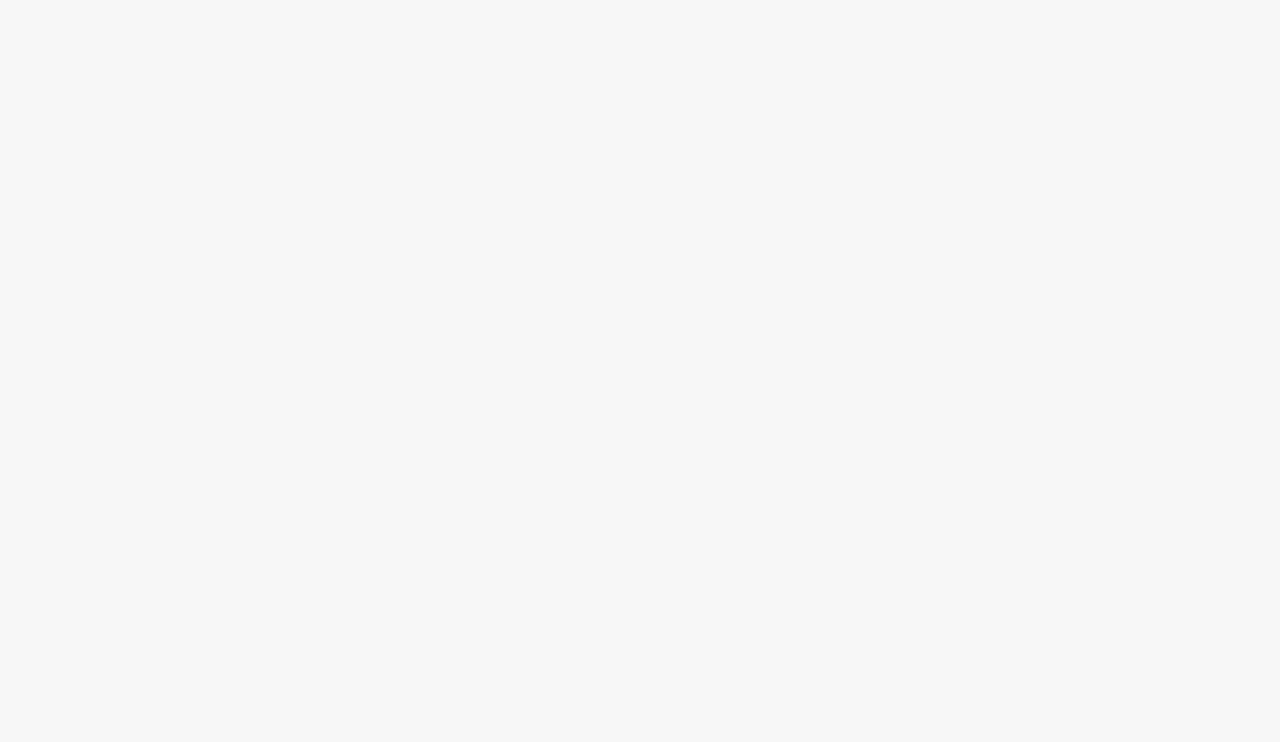
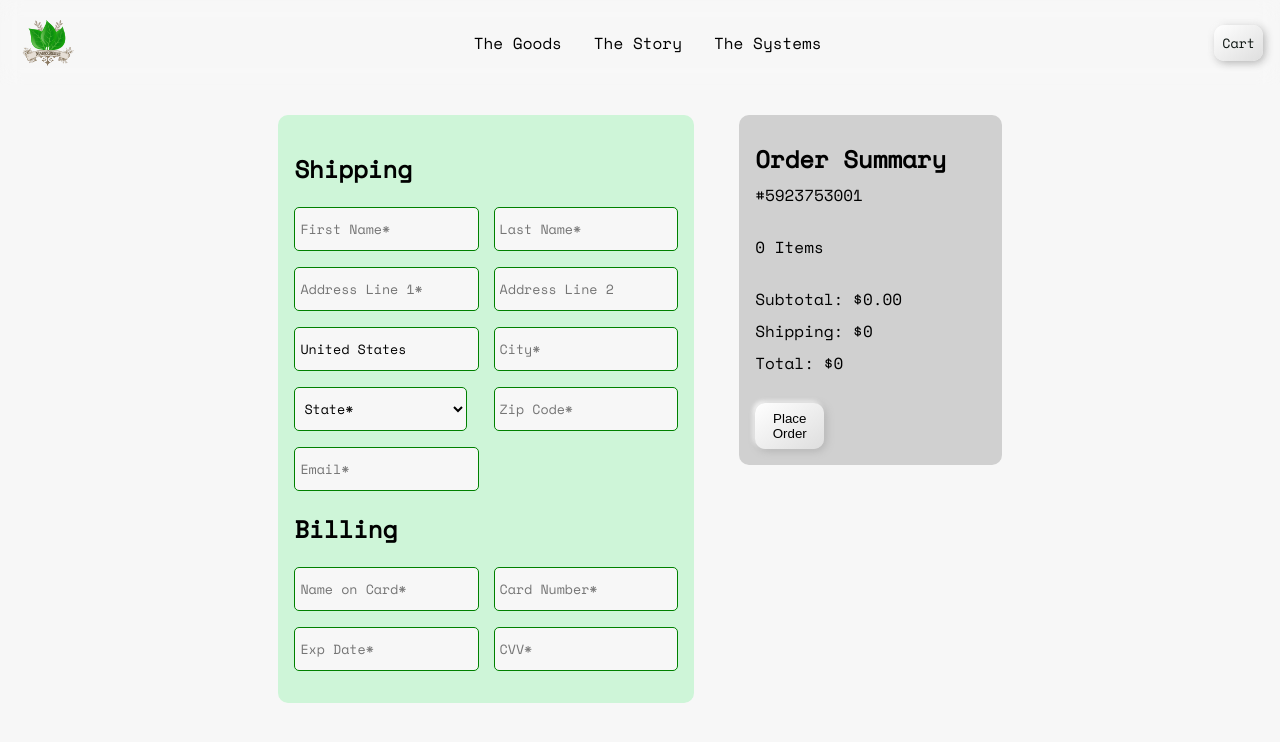
Before and after one commit to xhillman/magicgreens, a React (Vite) app: page /checkout in a window 1280 px wide. Before the commit this address had no page. Shown: the top 742 px of the page. Built offline with nearby package versions, Linux system fonts and the light colour scheme; a web font is replaced by a local one.

Commit message:
add checkout page

```diff
--- a/src/App.tsx
+++ b/src/App.tsx
@@ -3,7 +3,7 @@
 import About from './components/About'
 import Systems from './components/Systems'
 import Products from './components/Products'
-import Cart from './components/Cart'
+import Checkout from './components/Checkout'
 
 import './app.css'
 
@@ -11,11 +11,12 @@
 
   return (
     <Routes>
-      {/* <Cart /> */}
       <Route path="/" element={<Home />} />
       <Route path="/thestory" element={<About />}/>
       <Route path="/thesystems" element={<Systems />} />
       <Route path="/thegoods" element={<Products />} />
+      <Route path="/checkout" element={<Checkout />} />
+      <Route path="*" element={<Navigate to="/" />} />
     </Routes>
   )
 }
--- a/src/components/Cart/cart.css
+++ b/src/components/Cart/cart.css
@@ -46,3 +46,10 @@
   color: rgb(15, 22, 14);
   margin-bottom: 0;
 }
+
+.checkout-link {
+  text-decoration: none;
+  color:rgb(15, 22, 14);
+  font-size: 1rem;
+  padding: 0.5rem;
+}
--- a/src/components/Cart/index.tsx
+++ b/src/components/Cart/index.tsx
@@ -29,9 +29,9 @@
     return total + (item.price * item.quantity);
   }, 0).toFixed(2);
 
-  const taxAmount = +itemTotal * 0.0625;
+  const shippingCost = +itemTotal * 0.09;
 
-  const grandTotal = +itemTotal + +taxAmount;
+  const grandTotal = +itemTotal + +shippingCost;
 
   useEffect(() => {
   }, [stateCartItems])
@@ -58,10 +58,9 @@
       }
       <div className='price-breakdown'>
         <p>Subtotal: {formatter.format(itemTotal)}</p>
-        <p>Shipping: $0.00</p>
-        <p>Tax: {formatter.format(taxAmount)}</p>
+        <p>Shipping: {formatter.format(shippingCost)}</p>
         <p className='grand-total'>Order Total: {formatter.format(grandTotal)}</p>
-        <button className='checkout-button'>Checkout</button>
+        <button className='checkout-button'><a className="checkout-link" href="/checkout">Checkout</a></button>
       </div>
     </div>
   )
--- /dev/null
+++ b/src/components/Checkout/checkout.css
@@ -0,0 +1,103 @@
+.checkout {
+  display: flex;
+  justify-content: center;
+  align-items: center;
+  font-family: 'Space Mono', monospace;
+  margin-top: 30px;
+}
+
+.checkout-form {
+  width: 60%;
+  display: flex;
+  justify-content: space-around;
+}
+
+.customer-info {
+  width: 50%;
+  background-color: rgb(206, 245, 216);
+  padding: 1rem;
+  border-radius: 10px;
+}
+
+.checkout-form-row {
+  display: flex;
+  justify-content: space-between;
+  align-items: center;
+  margin-bottom: 2vh;
+}
+
+.checkout-form-row > * {
+  width: 45%;
+  height: 2rem;
+  border: 1px solid green;
+  padding: 5px;
+  border-radius: 5px;
+  font-family: 'Space Mono', monospace;
+  background: #f7f7f7;
+}
+
+.checkout-form-row > *:focus {
+  outline: none;
+  border: 3px solid rgb(16, 46, 16);
+}
+
+.checkout-form-row select {
+  height: 2.7rem;
+}
+
+.order-info {
+  display: flex;
+  flex-direction: column;
+  height: fit-content;
+  width: 30%;
+  background-color: rgb(208, 208, 208);
+  padding: 1rem;
+  border-radius: 10px;
+}
+
+.summary-heading {
+  line-height: 1rem;
+}
+
+.order-summary {
+  display: flex;
+  /* align-items: flex-end; */
+  flex-direction: column;
+  width: 100%;
+}
+
+.totals {
+  line-height: 1rem;
+}
+
+.order-btn {
+  width: 30%;
+  border: none;
+  border-radius: 10px;
+  background: linear-gradient(145deg, #ffffff, #dedede);
+  box-shadow: 2px 2px 8px #b2b2b2,
+    -2px -2px 4px #ffffff;
+  cursor: pointer;
+  margin-top: 2vh;
+  padding: 0.5rem;
+}
+
+.order-btn:hover {
+  box-shadow: 2px 2px 12px #b2b2b2,
+    -2px -2px 4px #ffffff;
+}
+
+.order-btn:active {
+  box-shadow: inset 2px 2px 4px #b2b2b2,
+  inset -2px -2px 4px #ffffff;
+}
+
+.popup {
+  color: red;
+  padding: 0.5rem;
+  display: none;
+}
+
+.show-popup {
+  display: block;
+}
--- /dev/null
+++ b/src/components/Checkout/index.tsx
@@ -0,0 +1,157 @@
+import Header from "../Header";
+import { ICartItem } from "../../Store/slices/cartSlice";
+import './checkout.css'
+
+
+function Checkout() {
+
+  let cartItemsObject = localStorage.getItem('cart');
+  if (typeof cartItemsObject !== 'string') {
+    cartItemsObject = '[]';
+  }
+  let cartItems: ICartItem[] = JSON.parse(cartItemsObject);
+
+  const numItems: number = cartItems.reduce((total: number, item: ICartItem) => {
+    return total + +item.quantity;
+  }, 0);
+  const orderTotal: number = cartItems.reduce((total: number, item: ICartItem) => {
+    return total + (item.price * item.quantity);
+  }, 0);
+
+  const shipping: number = +(orderTotal * .09).toFixed(2);
+
+  const grandTotal: number = +orderTotal + +shipping;
+
+  const submit = (e: React.FormEvent<HTMLFormElement>) => {
+    e.preventDefault();
+    const popup = document.querySelector('.popup') as HTMLDivElement;
+    popup.classList.add('show-popup');
+  }
+
+  return (
+    <>
+      <Header />
+      <div className="checkout">
+        <form className="checkout-form" onSubmit={submit}>
+          <div className="customer-info">
+            <h2>Shipping</h2>
+            <div className="checkout-form-row">
+              <input type="text" id="first-name" placeholder="First Name*" required />
+              <input type="text" id="last-name" placeholder="Last Name*" />
+            </div>
+            <div className="checkout-form-row">
+              <input type="text" id="address" placeholder="Address Line 1*" />
+              <input type="text" id="address2" placeholder="Address Line 2" />
+            </div>
+            <div className="checkout-form-row">
+              <input type="text" id='country' value="United States" />
+              <input type="text" id="city" placeholder="City*" />
+            </div>
+            <div className="checkout-form-row">
+              <select id='state' name="state">
+                <option value="">State*</option>
+                <option value="AL">Alabama</option>
+                <option value="AK">Alaska</option>
+                <option value="AZ">Arizona</option>
+                <option value="AR">Arkansas</option>
+                <option value="CA">California</option>
+                <option value="CO">Colorado</option>
+                <option value="CT">Connecticut</option>
+                <option value="DE">Delaware</option>
+                <option value="DC">District Of Columbia</option>
+                <option value="FL">Florida</option>
+                <option value="GA">Georgia</option>
+                <option value="HI">Hawaii</option>
+                <option value="ID">Idaho</option>
+                <option value="IL">Illinois</option>
+                <option value="IN">Indiana</option>
+                <option value="IA">Iowa</option>
+                <option value="KS">Kansas</option>
+                <option value="KY">Kentucky</option>
+                <option value="LA">Louisiana</option>
+                <option value="ME">Maine</option>
+                <option value="MD">Maryland</option>
+                <option value="MA">Massachusetts</option>
+                <option value="MI">Michigan</option>
+                <option value="MN">Minnesota</option>
+                <option value="MS">Mississippi</option>
+                <option value="MO">Missouri</option>
+                <option value="MT">Montana</option>
+                <option value="NE">Nebraska</option>
+                <option value="NV">Nevada</option>
+                <option value="NH">New Hampshire</option>
+                <option value="NJ">New Jersey</option>
+                <option value="NM">New Mexico</option>
+                <option value="NY">New York</option>
+                <option value="NC">North Carolina</option>
+                <option value="ND">North Dakota</option>
+                <option value="OH">Ohio</option>
+                <option value="OK">Oklahoma</option>
+                <option value="OR">Oregon</option>
+                <option value="PA">Pennsylvania</option>
+                <option value="RI">Rhode Island</option>
+                <option value="SC">South Carolina</option>
+                <option value="SD">South Dakota</option>
+                <option value="TN">Tennessee</option>
+                <option value="TX">Texas</option>
+                <option value="UT">Utah</option>
+                <option value="VT">Vermont</option>
+                <option value="VA">Virginia</option>
+                <option value="WA">Washington</option>
+                <option value="WV">West Virginia</option>
+                <option value="WI">Wisconsin</option>
+                <option value="WY">Wyoming</option>
+              </select>
+              <input type="text" id="zip" placeholder="Zip Code*" />
+            </div>
+            <div className="checkout-form-row">
+              <input type="text" id="email" placeholder="Email*" />
+            </div>
+            <h2>Billing</h2>
+            {/* <p>Accepted Cards</p>
+            <img src="placeholder " alt="" /> */}
+            <div className="checkout-form-row">
+              <input type="text" id="name" placeholder="Name on Card*" />
+              <input type="text" id="card-number" placeholder="Card Number*" />
+            </div>
+            <div className="checkout-form-row">
+              <input type="text" id="exp-date" placeholder="Exp Date*" />
+              <input type="text" id="cvv" placeholder="CVV*" />
+            </div>
+          </div>
+          <div className="order-info">
+            <div className="summary-heading">
+              <h2>Order Summary</h2>
+              <p>#{Math.floor(Math.random() * 10000000000)}</p>
+            </div>
+            <div className="order-summary">
+              <p>{numItems} Items</p>
+              {
+                cartItems.map((item: ICartItem) => {
+                  return (
+                    <p key={item.name}>
+                      {item.name} x {item.quantity} - ${(item.price * +item.quantity).toFixed(2)}
+                    </p>
+                  )
+                })
+              }
+              <div className="totals">
+                <p>Subtotal: ${orderTotal.toFixed(2)}</p>
+                <p>Shipping: ${shipping}</p>
+                <p>Total: ${grandTotal}</p>
+              </div>
+              <button className="order-btn" type="submit">Place Order</button>
+            </div>
+            <div id="popup" className="popup">
+              <p>
+                We're sorry! It looks like we're sold out of the items you selected. Please check back later.
+              </p>
+            </div>
+          </div>
+        </form>
+      </div>
+    </>
+  )
+}
+
+export default Checkout;
```
